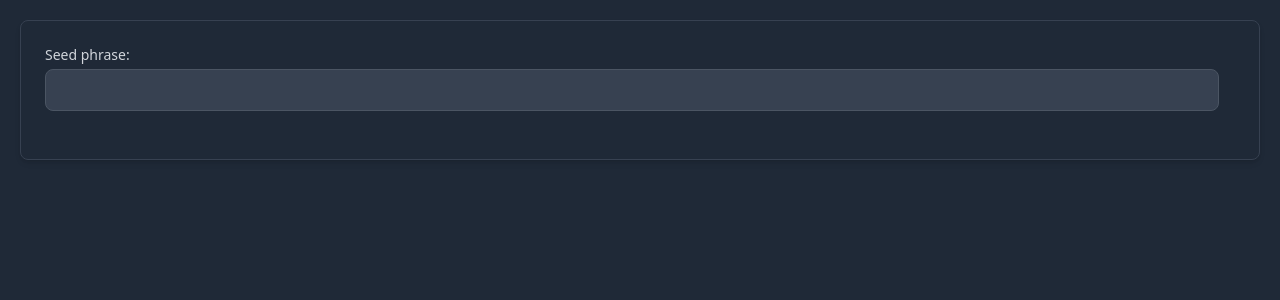
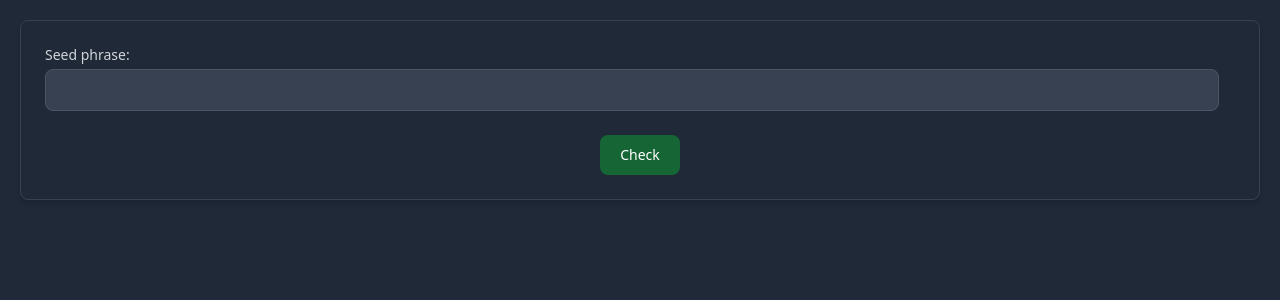
Before and after one commit to Nebyt/Mechanica-Cuniculus, a React (Create React App) app: page / in a window 1280 px wide. Shown: the top 300 px of the page. Built offline with nearby package versions, Linux system fonts and the light colour scheme.

Commit message:
using one field instead on 15

```diff
--- a/package.json
+++ b/package.json
@@ -6,9 +6,12 @@
     "@testing-library/jest-dom": "^5.16.5",
     "@testing-library/react": "^13.4.0",
     "@testing-library/user-event": "^13.5.0",
+    "bip39": "^3.0.4",
+    "buffer": "^6.0.3",
     "react": "^18.2.0",
     "react-dom": "^18.2.0",
     "react-scripts": "5.0.1",
+    "stream": "^0.0.2",
     "web-vitals": "^2.1.4"
   },
   "devDependencies": {
--- a/public/index.html
+++ b/public/index.html
@@ -24,7 +24,7 @@
       work correctly both with client-side routing and a non-root public URL.
       Learn how to configure a non-root public URL by running `npm run build`.
     -->
-    <title>React App</title>
+    <title>Mechanica Cuniculus</title>
   </head>
   <body>
     <noscript>You need to enable JavaScript to run this app.</noscript>
--- a/src/components/TopPart.js
+++ b/src/components/TopPart.js
@@ -1,8 +1,20 @@
 import React, {useState} from 'react';
 import InputField from './InputField';
+import {validateMnemonic, mnemonicToEntropy} from 'bip39';
 
 const TopPart = () => {
   const [seedPhraseValue, setSeedPhraseValue] = useState('');
+
+  const checkSeedPhrase = () => {
+    // please mail whisper fork family fee east butter property cover car soap immense divide forget
+    console.log(`The seed phrase is: ${JSON.stringify(seedPhraseValue)}`);
+    // the error Uncaught ReferenceError: Buffer is not defined is here
+    const entropy = mnemonicToEntropy(seedPhraseValue);
+    console.log(`The seed phrase entropy is: ${JSON.stringify(entropy)}`);
+    // it returns false
+    const checkResult = validateMnemonic(`${seedPhraseValue}`);
+    console.log(`The seed phrase is valid: ${checkResult}`);
+  };
 
   return (
     <>
@@ -12,6 +24,15 @@ const TopPart = () => {
             inputLabel="Seed phrase"
             currenFieldValue={seedPhraseValue}
             onChange={(event) => { setSeedPhraseValue(event.target.value) }}/>
+          <div className="grid justify-items-center">
+            <button
+              type="button"
+              className="text-white font-medium rounded-lg text-sm sm:w-auto px-5 py-2.5 text-center bg-green-800 hover:bg-green-700 focus:ring-green-600"
+              onClick={checkSeedPhrase}
+            >
+              Check
+            </button>
+          </div>
         </div>
       </div>
     </>
```
Also changed, not shown: 1 other file (tests, documents, lock files or other folders).
